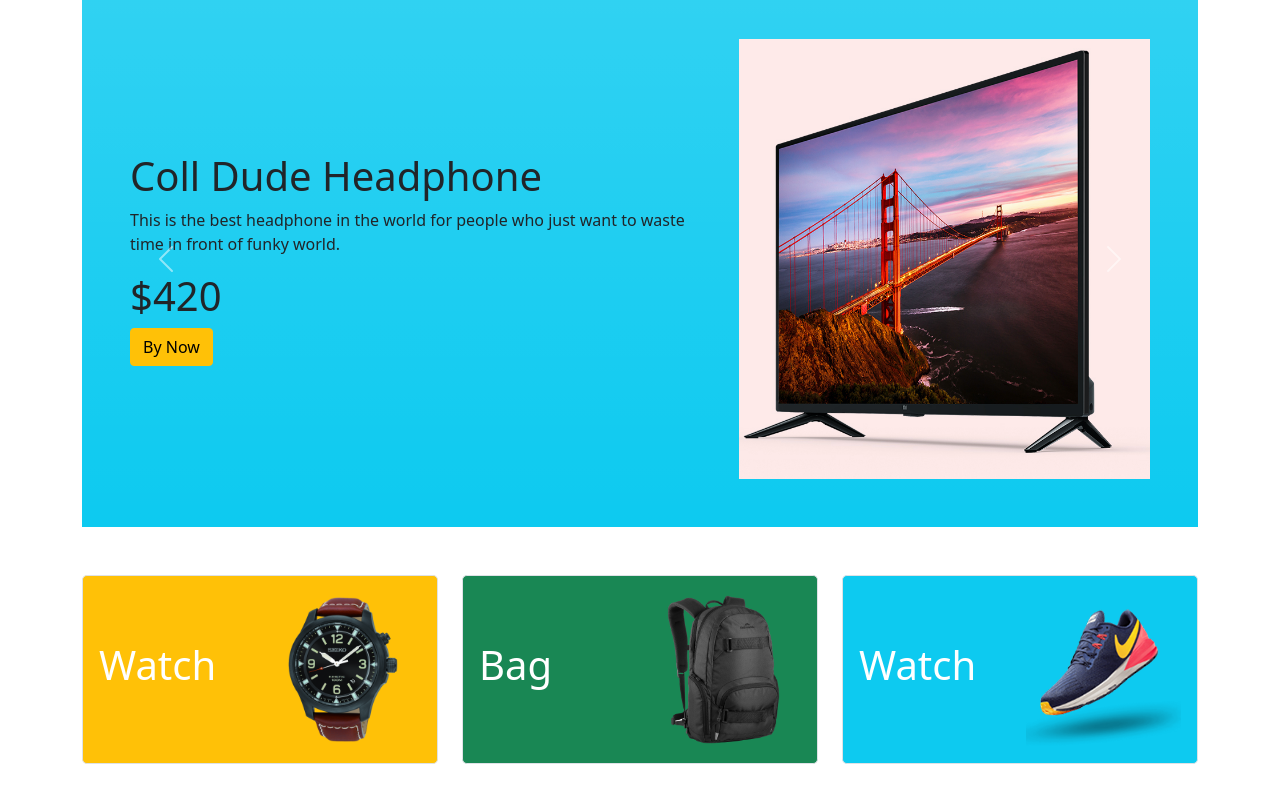
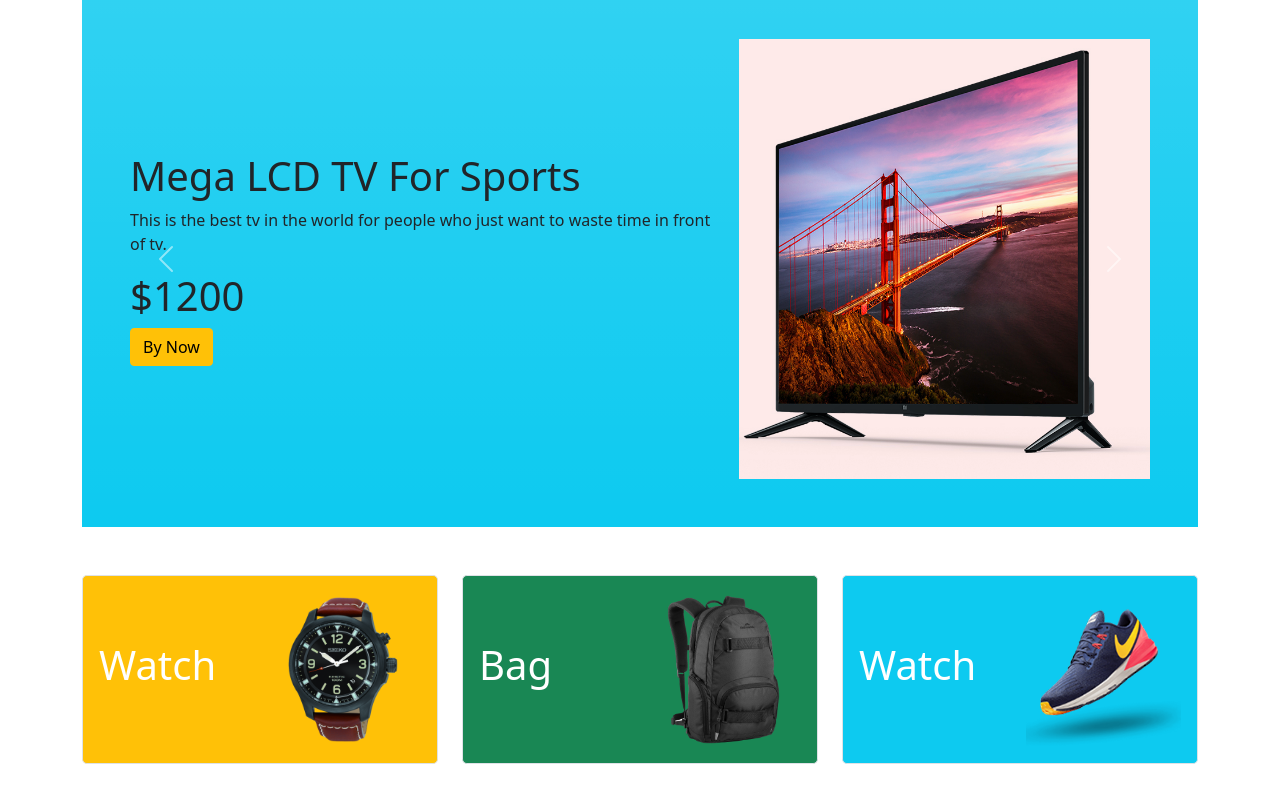
Before and after one commit to Shuvoghosh7/panda-commerce-master, a plain HTML site: page index.html in a window 1280 px wide. Both pictures are taken after a click on the link "Home". Shown: the part 65-868 px from the top of the page. Drawn offline with nearby package versions, Linux system fonts and the light colour scheme.

Commit message:
Fix nav p

```diff
--- a/index.html
+++ b/index.html
@@ -65,9 +65,9 @@
               <div class="carousel-item">
                 <div class="row bg-info bg-gradient d-flex align-items-center p-5">
                     <div class="col-lg-7">
-                        <h1>Coll Dude Headphone</h1>
-                        <p>This is the best headphone in the world for people who just want to waste time in front of funky world.</p>
-                        <h1>$420</h1>
+                        <h1>Mega LCD TV For Sports</h1>
+                        <p>This is the best tv in the world for people who just want to waste time in front of tv.</p>
+                        <h1>$1200</h1>
                         <div class="btn btn btn-warning">By Now</div>
 
                     </div>
@@ -79,9 +79,9 @@
               <div class="carousel-item">
                 <div class="row bg-info bg-gradient d-flex align-items-center p-5">
                     <div class="col-lg-7">
-                        <h1>Coll Dude Headphone</h1>
-                        <p>This is the best headphone in the world for people who just want to waste time in front of funky world.</p>
-                        <h1>$420</h1>
+                        <h1>X-Box for your living room</h1>
+                        <p>This is the best x-box in the world for people who just want to waste time in front of fake sports.</p>
+                        <h1>$600</h1>
                         <div class="btn btn btn-warning">By Now</div>
 
                     </div>
```
